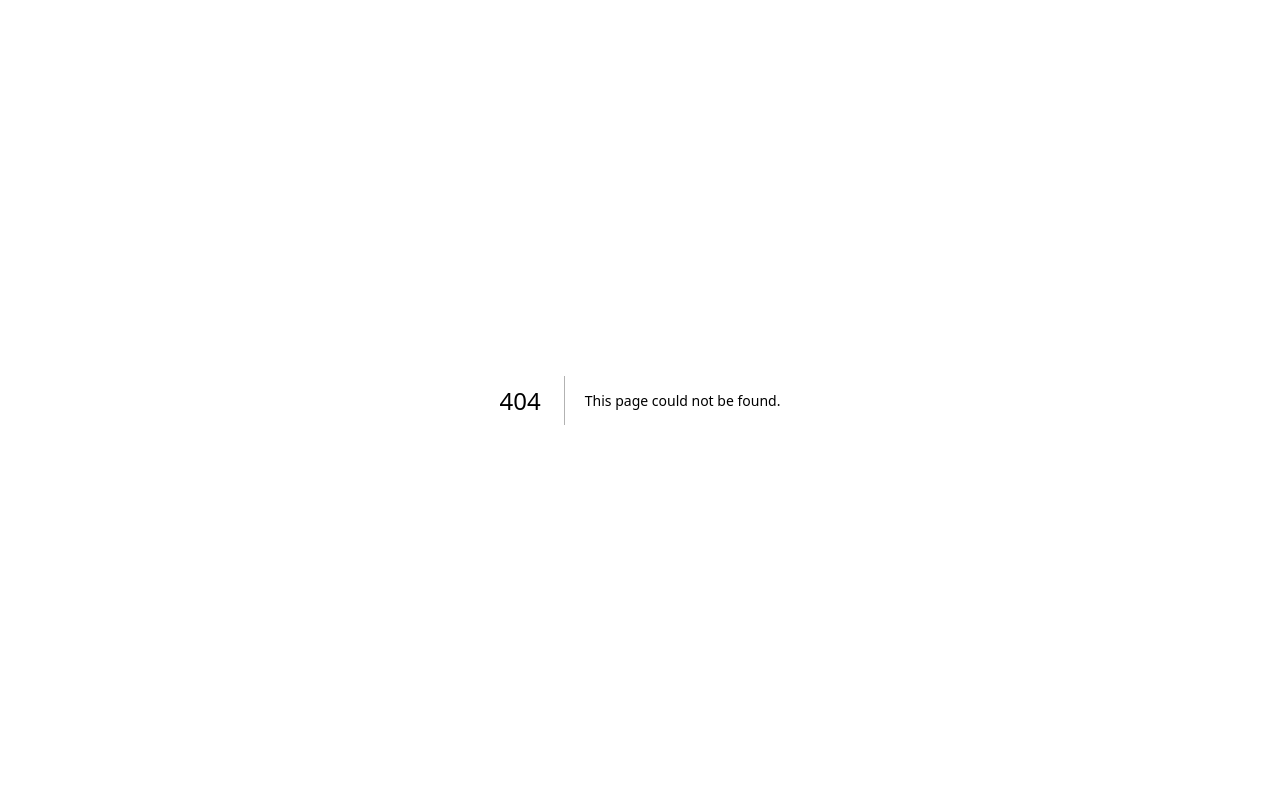
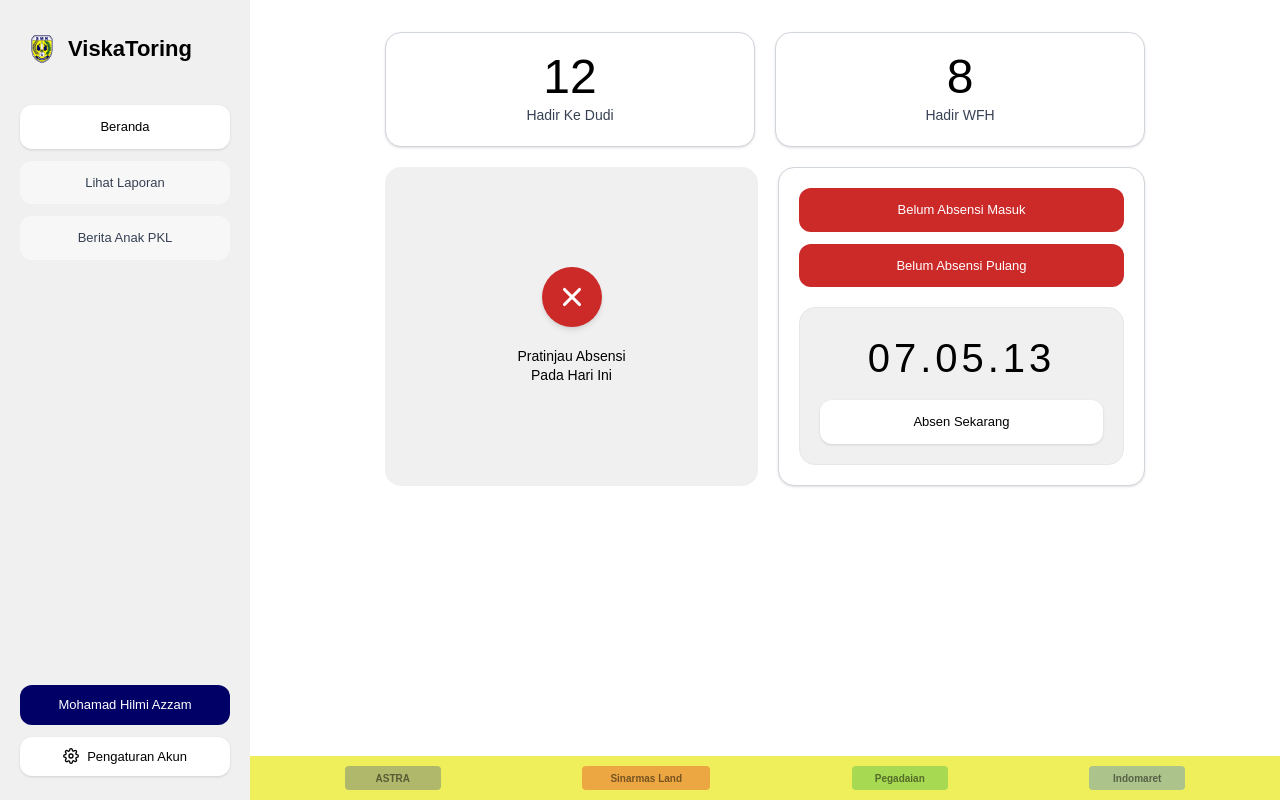
Before and after one commit to hilmi4zzam/ViskaToring-UKK-XII-RPL, a Next.js app: page /dashboard in a window 1280 px wide. Before the commit this address had no page. Built offline with nearby package versions, Linux system fonts and the light colour scheme; a web font is replaced by a local one.

Commit message:
feat: add dashboard page

```diff
--- /dev/null
+++ b/app/dashboard/layout.tsx
@@ -0,0 +1,67 @@
+"use client";
+
+import Link from 'next/link';
+import Image from 'next/image';
+import { usePathname } from 'next/navigation';
+import usersData from '../../data/users.json';
+
+export default function DashboardLayout({ children }: { children: React.ReactNode }) {
+  const pathname = usePathname();
+  const user = usersData[0] || { namaAkun: 'Mohamad Hilmi Azzam' };
+
+  return (
+    <div className="flex min-h-screen bg-white">
+      {/* Sidebar */}
+      <aside className="w-[250px] bg-[#F0F0F0] flex flex-col pt-8 pb-6 px-5 flex-shrink-0">
+        {/* Logo */}
+        <div className="flex items-center gap-3 mb-10 px-2">
+          <Image src="/smk.svg" alt="SMK Logo" width={28} height={28} className="w-[28px] h-auto" />
+          <h2 className="text-[22px] font-semibold text-black">ViskaToring</h2>
+        </div>
+
+        {/* Navigation */}
+        <nav className="flex flex-col gap-3 flex-1">
+          <Link href="/dashboard" className={`py-3 px-4 rounded-xl text-[13px] font-medium text-center transition-all ${pathname === '/dashboard' ? 'bg-white text-black shadow-sm' : 'bg-white/50 text-gray-700 hover:bg-white'}`}>
+            Beranda
+          </Link>
+          <Link href="/dashboard/laporan" className={`py-3 px-4 rounded-xl text-[13px] font-medium text-center transition-all ${pathname.startsWith('/dashboard/laporan') ? 'bg-white text-black shadow-sm' : 'bg-white/50 text-gray-700 hover:bg-white'}`}>
+            Lihat Laporan
+          </Link>
+          <Link href="/dashboard/berita" className={`py-3 px-4 rounded-xl text-[13px] font-medium text-center transition-all ${pathname.startsWith('/dashboard/berita') ? 'bg-white text-black shadow-sm' : 'bg-white/50 text-gray-700 hover:bg-white'}`}>
+            Berita Anak PKL
+          </Link>
+        </nav>
+
+        {/* User Info & Settings */}
+        <div className="flex flex-col gap-3 mt-auto pt-6">
+          <div className="bg-[#000066] text-white text-[13px] font-medium py-[10px] rounded-xl text-center">
+            {user.namaAkun}
+          </div>
+          <Link href="/dashboard/pengaturan" className="bg-white text-black text-[13px] font-medium py-[10px] rounded-xl text-center flex items-center justify-center gap-2 shadow-sm hover:bg-gray-50 transition-colors">
+            <svg width="16" height="16" viewBox="0 0 24 24" fill="none" stroke="currentColor" strokeWidth="2" strokeLinecap="round" strokeLinejoin="round">
+              <circle cx="12" cy="12" r="3"></circle>
+              <path d="M19.4 15a1.65 1.65 0 0 0 .33 1.82l.06.06a2 2 0 0 1 0 2.83 2 2 0 0 1-2.83 0l-.06-.06a1.65 1.65 0 0 0-1.82-.33 1.65 1.65 0 0 0-1 1.51V21a2 2 0 0 1-2 2 2 2 0 0 1-2-2v-.09A1.65 1.65 0 0 0 9 19.4a1.65 1.65 0 0 0-1.82.33l-.06.06a2 2 0 0 1-2.83 0 2 2 0 0 1 0-2.83l.06-.06a1.65 1.65 0 0 0 .33-1.82 1.65 1.65 0 0 0-1.51-1H3a2 2 0 0 1-2-2 2 2 0 0 1 2-2h.09A1.65 1.65 0 0 0 4.6 9a1.65 1.65 0 0 0-.33-1.82l-.06-.06a2 2 0 0 1 0-2.83 2 2 0 0 1 2.83 0l.06.06a1.65 1.65 0 0 0 1.82.33H9a1.65 1.65 0 0 0 1-1.51V3a2 2 0 0 1 2-2 2 2 0 0 1 2 2v.09a1.65 1.65 0 0 0 1 1.51 1.65 1.65 0 0 0 1.82-.33l.06-.06a2 2 0 0 1 2.83 0 2 2 0 0 1 0 2.83l-.06.06a1.65 1.65 0 0 0-.33 1.82V9a1.65 1.65 0 0 0 1.51 1H21a2 2 0 0 1 2 2 2 2 0 0 1-2 2h-.09a1.65 1.65 0 0 0-1.51 1z"></path>
+            </svg>
+            Pengaturan Akun
+          </Link>
+        </div>
+      </aside>
+
+      {/* Main Content */}
+      <main className="flex-1 flex flex-col relative min-w-0">
+        <div className="flex-1 overflow-y-auto p-8 flex flex-col">
+          {children}
+        </div>
+
+        {/* Yellow Footer Banner */}
+        <div className="bg-[#EFEF5B] h-[44px] w-full flex items-center justify-around px-6 flex-shrink-0">
+          {/* Logo Placeholders */}
+          <div className="h-6 w-24 bg-blue-900/30 rounded flex items-center justify-center text-[10px] font-bold text-black/50">ASTRA</div>
+          <div className="h-6 w-32 bg-red-600/30 rounded flex items-center justify-center text-[10px] font-bold text-black/50">Sinarmas Land</div>
+          <div className="h-6 w-24 bg-green-600/30 rounded flex items-center justify-center text-[10px] font-bold text-black/50">Pegadaian</div>
+          <div className="h-6 w-24 bg-blue-600/30 rounded flex items-center justify-center text-[10px] font-bold text-black/50">Indomaret</div>
+        </div>
+      </main>
+    </div>
+  );
+}
--- /dev/null
+++ b/app/dashboard/page.tsx
@@ -0,0 +1,77 @@
+"use client";
+
+import { useState, useEffect } from 'react';
+
+export default function DashboardBeranda() {
+  const [currentTime, setCurrentTime] = useState('00.00.00');
+
+  // Efek untuk jam realtime
+  useEffect(() => {
+    const timer = setInterval(() => {
+      const now = new Date();
+      setCurrentTime(
+        now.getHours().toString().padStart(2, '0') + '.' +
+        now.getMinutes().toString().padStart(2, '0') + '.' +
+        now.getSeconds().toString().padStart(2, '0')
+      );
+    }, 1000);
+    return () => clearInterval(timer);
+  }, []);
+
+  return (
+    <div className="w-full max-w-[760px] mx-auto flex flex-col gap-5">
+
+      {/* Top Stats Row */}
+      <div className="flex gap-5">
+        <div className="flex-1 bg-white border border-gray-300 rounded-2xl p-5 flex flex-col items-center justify-center shadow-sm">
+          <span className="text-[48px] font-medium text-black leading-none mb-1">12</span>
+          <span className="text-[14px] text-gray-700">Hadir Ke Dudi</span>
+        </div>
+        <div className="flex-1 bg-white border border-gray-300 rounded-2xl p-5 flex flex-col items-center justify-center shadow-sm">
+          <span className="text-[48px] font-medium text-black leading-none mb-1">8</span>
+          <span className="text-[14px] text-gray-700">Hadir WFH</span>
+        </div>
+      </div>
+
+      {/* Middle Content Row */}
+      <div className="flex gap-5 flex-1 min-h-[300px]">
+
+        {/* Left: Pratinjau Absensi */}
+        <div className="flex-1 bg-[#F0F0F0] rounded-2xl flex flex-col items-center justify-center p-6 text-center">
+          <div className="w-[60px] h-[60px] bg-[#CC2929] rounded-full flex items-center justify-center mb-5 text-white shadow-md">
+            <svg width="30" height="30" viewBox="0 0 24 24" fill="none" stroke="currentColor" strokeWidth="2.5" strokeLinecap="round" strokeLinejoin="round">
+              <line x1="18" y1="6" x2="6" y2="18"></line>
+              <line x1="6" y1="6" x2="18" y2="18"></line>
+            </svg>
+          </div>
+          <p className="text-[14px] font-medium text-black leading-snug">
+            Pratinjau Absensi<br/>Pada Hari Ini
+          </p>
+        </div>
+
+        {/* Right: Absen Actions */}
+        <div className="flex-1 bg-white border border-gray-300 rounded-2xl p-5 flex flex-col gap-5 shadow-sm">
+
+          <div className="flex flex-col gap-3">
+            <button className="w-full bg-[#CC2929] text-white text-[13px] font-medium py-3 rounded-xl hover:bg-[#B32424] transition-colors">
+              Belum Absensi Masuk
+            </button>
+            <button className="w-full bg-[#CC2929] text-white text-[13px] font-medium py-3 rounded-xl hover:bg-[#B32424] transition-colors">
+              Belum Absensi Pulang
+            </button>
+          </div>
+
+          <div className="bg-[#F0F0F0] rounded-2xl p-5 flex-1 flex flex-col items-center justify-center border border-gray-200">
+            <div className="text-[40px] font-medium text-black tracking-widest mb-3">
+              {currentTime}
+            </div>
+            <button className="w-full bg-white text-black text-[13px] font-medium py-3 rounded-xl shadow-sm hover:bg-gray-50 transition-colors">
+              Absen Sekarang
+            </button>
+          </div>
+
+        </div>
+      </div>
+    </div>
+  );
+}
--- a/app/konfigurasi/page.tsx
+++ b/app/konfigurasi/page.tsx
@@ -28,7 +28,7 @@ export default function KonfigurasiPage() {
 
   const handleMasuk = () => {
     // Navigasi ke beranda setelah klik Masuk
-    router.push('/');
+    router.push('/dashboard');
   };
 
   return (
```
